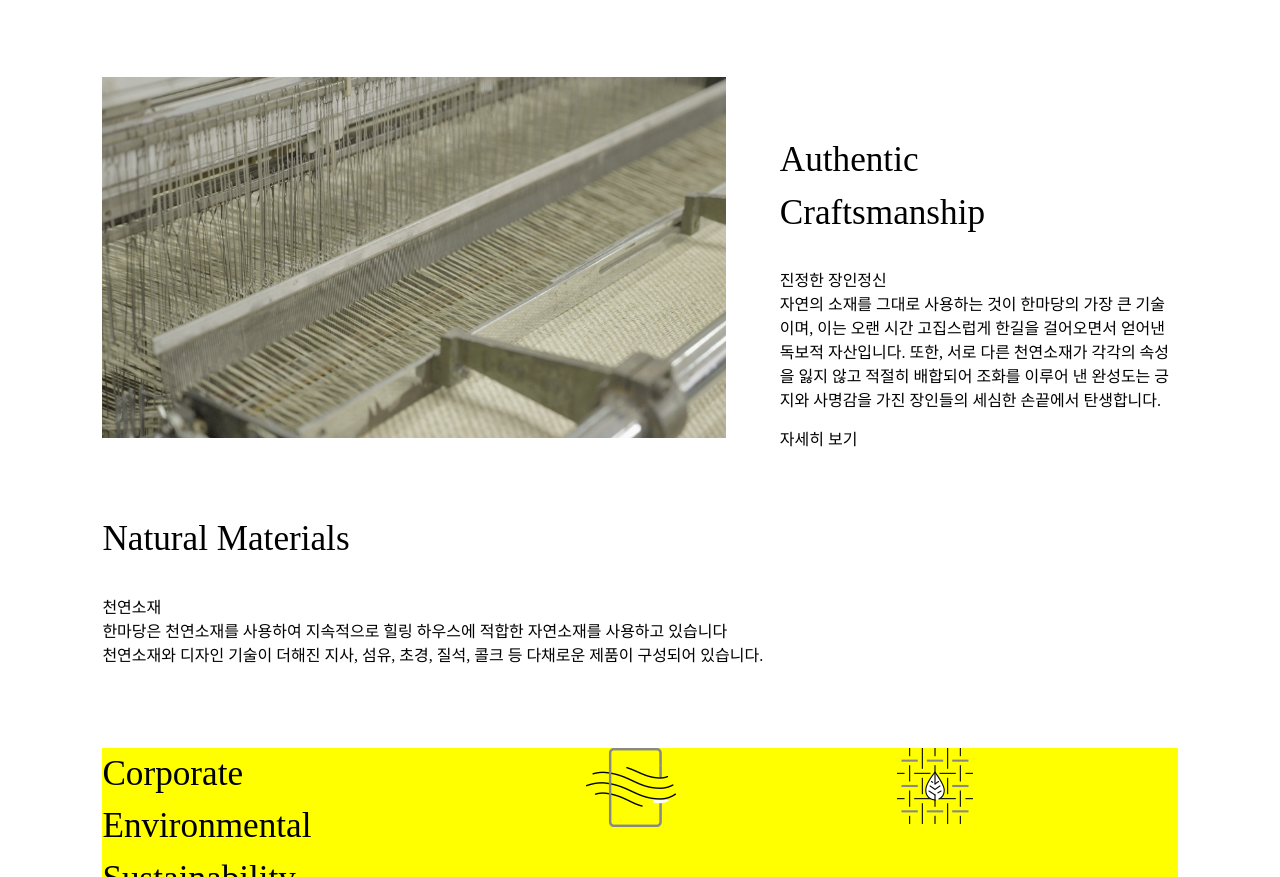
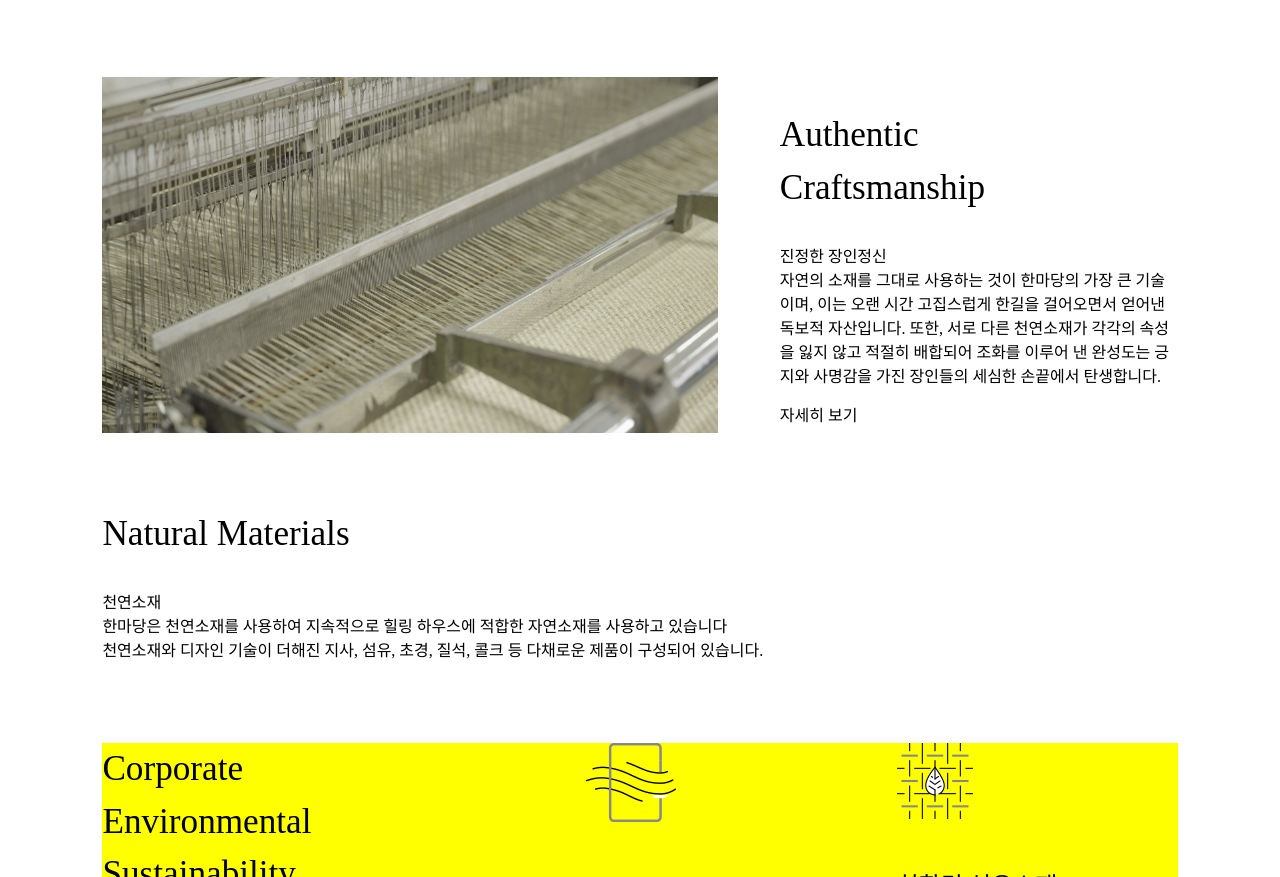
Before and after one commit to Narae02/portfolio, a plain HTML site: page pf1/index.html in a window 1280 px wide. Shown: the part 1958-2835 px from the top of the page. Drawn offline with Linux system fonts and the light colour scheme.

Commit message:
narae02git / portfolio

```diff
--- a/pf1/css/layout.css
+++ b/pf1/css/layout.css
@@ -268,18 +268,18 @@ div.up{
   display: flex;
   justify-content: flex-start;
   margin-bottom: 75px;
-  align-items: center;
+  align-items: flex-start;
+}
+#Aesthetic>div.Craftsmanship>span{
+  width: 58%;
+  height: 27.8vw;
   overflow: hidden;
 }
-#Aesthetic>div.Craftsmanship>img{
-  width: 58%;
-  /* height: 27.8vw; */
-  background-repeat: no-repeat;
-  background-size: 100%;
-  background-position: center;
+#Aesthetic>div.Craftsmanship>span>img{
+  height: 27.8vw;
   transition: all 0.7s ease-out;
 }
-#Aesthetic>div.Craftsmanship>img:hover{
+#Aesthetic>div.Craftsmanship>span>img:hover{
   cursor: pointer;
   display: block;
   transition: all 0.7s ease-out;
--- a/pf1/index.html
+++ b/pf1/index.html
@@ -71,7 +71,7 @@
           <p>심미적 디자인 : 디자인이 아닌 디자인</p>
         </div>
         <div class="Craftsmanship up">
-          <img src="../pf1/img/aesthetic.png" alt="aesthetic이미지">
+          <span><img src="../pf1/img/aesthetic.png" alt="aesthetic이미지"></span>
           <div>
             <h3>Authentic <br>Craftsmanship</h3>
             <p>진정한 장인정신<br>
```
